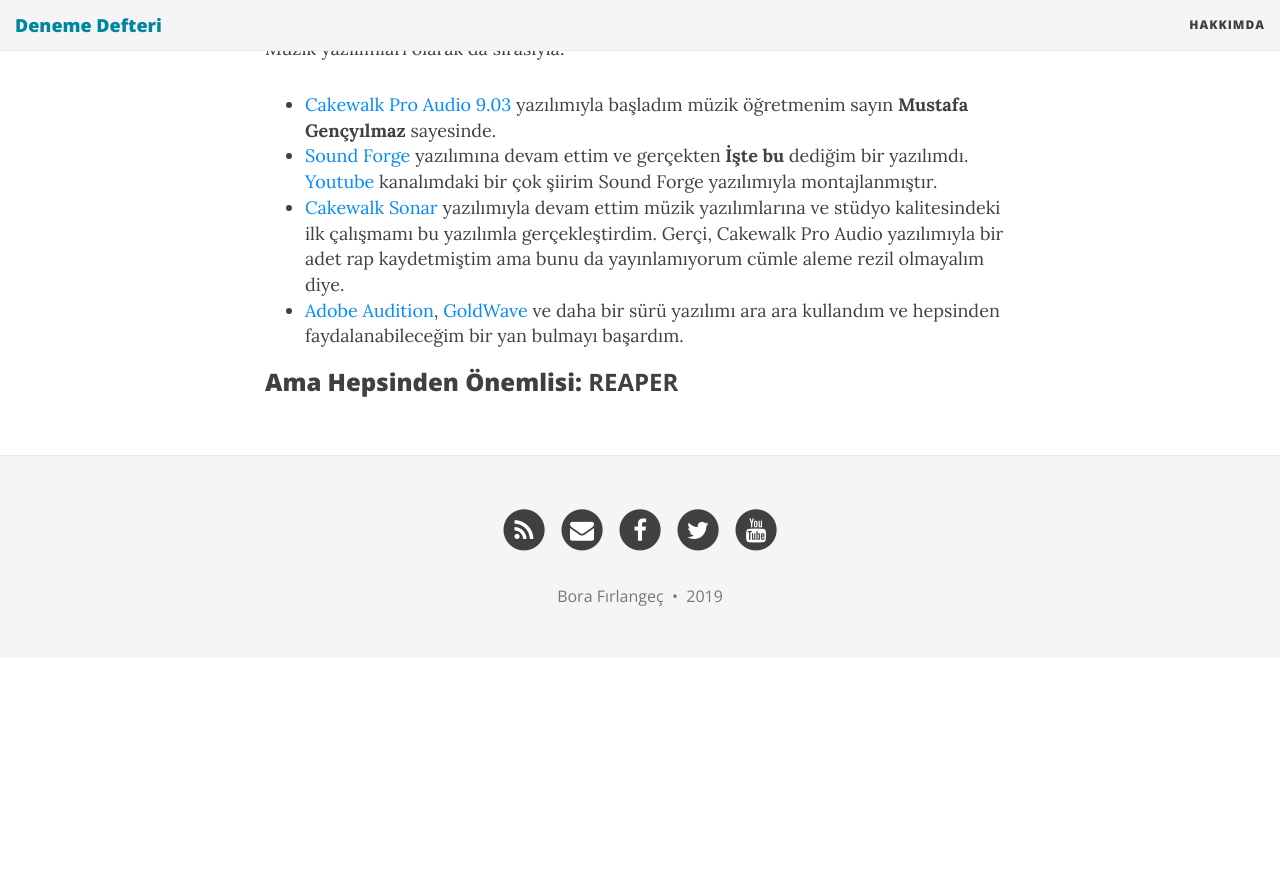
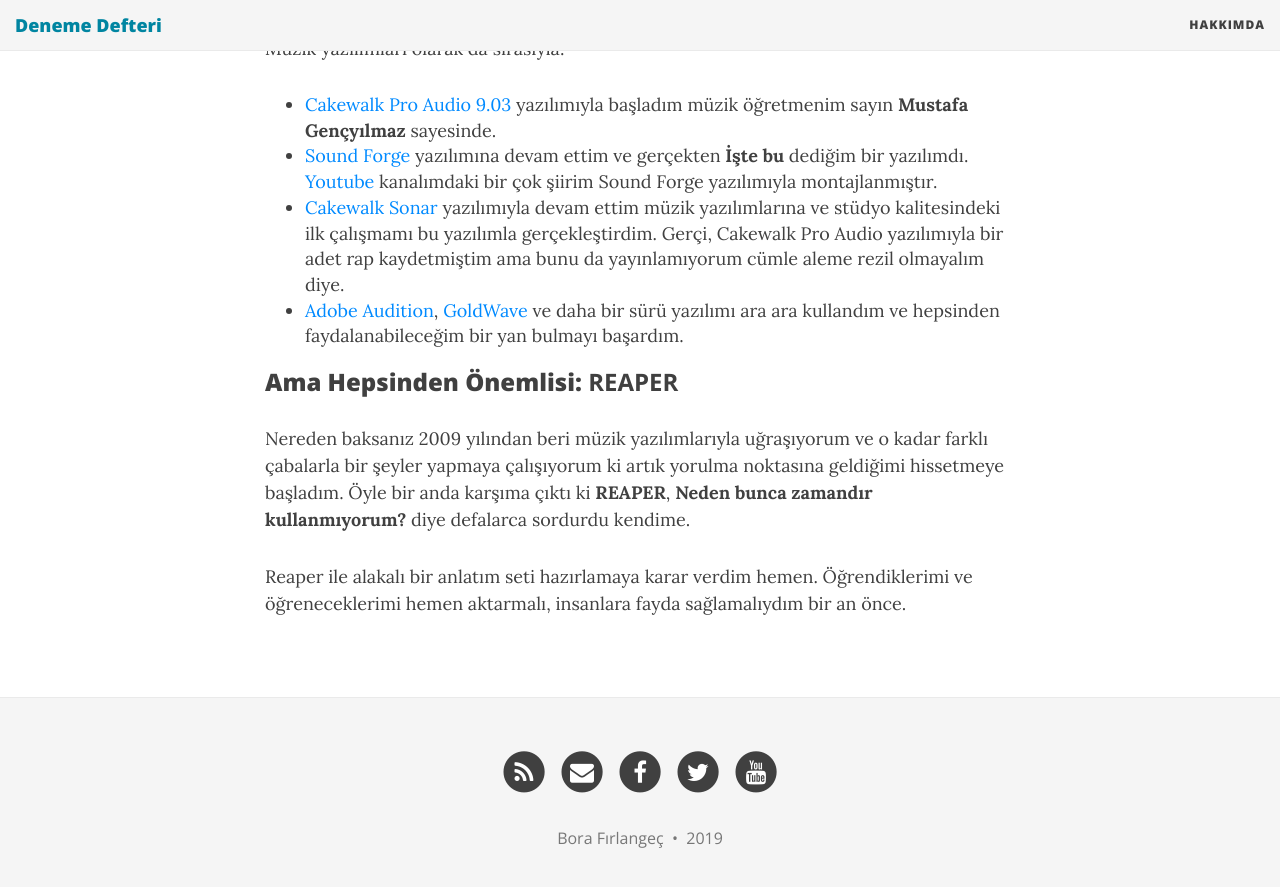
Before and after one commit to borfirbora/borfirbora.github.io, a Jekyll site: the page built from aboutme.md, in a window 1280 px wide and 900 px high, scrolled down 870 px. Shown: the top 887 px of the window. Built offline with Jekyll 4.4.1, drawn with Linux system fonts in a browser that asks for light colours; nearby versions of some CDN libraries; before the commit the page ends 1528 px from its top, so only the background shows below that.

Commit message:
Update aboutme.md

```diff
--- a/aboutme.md
+++ b/aboutme.md
@@ -26,3 +26,7 @@
 - [Adobe Audition](https://www.adobe.com/), [GoldWave](https://www.goldwave.com/) ve daha bir sürü yazılımı ara ara kullandım ve hepsinden faydalanabileceğim bir yan bulmayı başardım.
 
 ### Ama Hepsinden Önemlisi: **REAPER**
+
+Nereden baksanız 2009 yılından beri müzik yazılımlarıyla uğraşıyorum ve o kadar farklı çabalarla bir şeyler yapmaya çalışıyorum ki artık yorulma noktasına geldiğimi hissetmeye başladım. Öyle bir anda karşıma çıktı ki **REAPER**, **Neden bunca zamandır kullanmıyorum?** diye defalarca sordurdu kendime.
+
+Reaper ile alakalı bir anlatım seti hazırlamaya karar verdim hemen. Öğrendiklerimi ve öğreneceklerimi hemen aktarmalı, insanlara fayda sağlamalıydım bir an önce.
```
